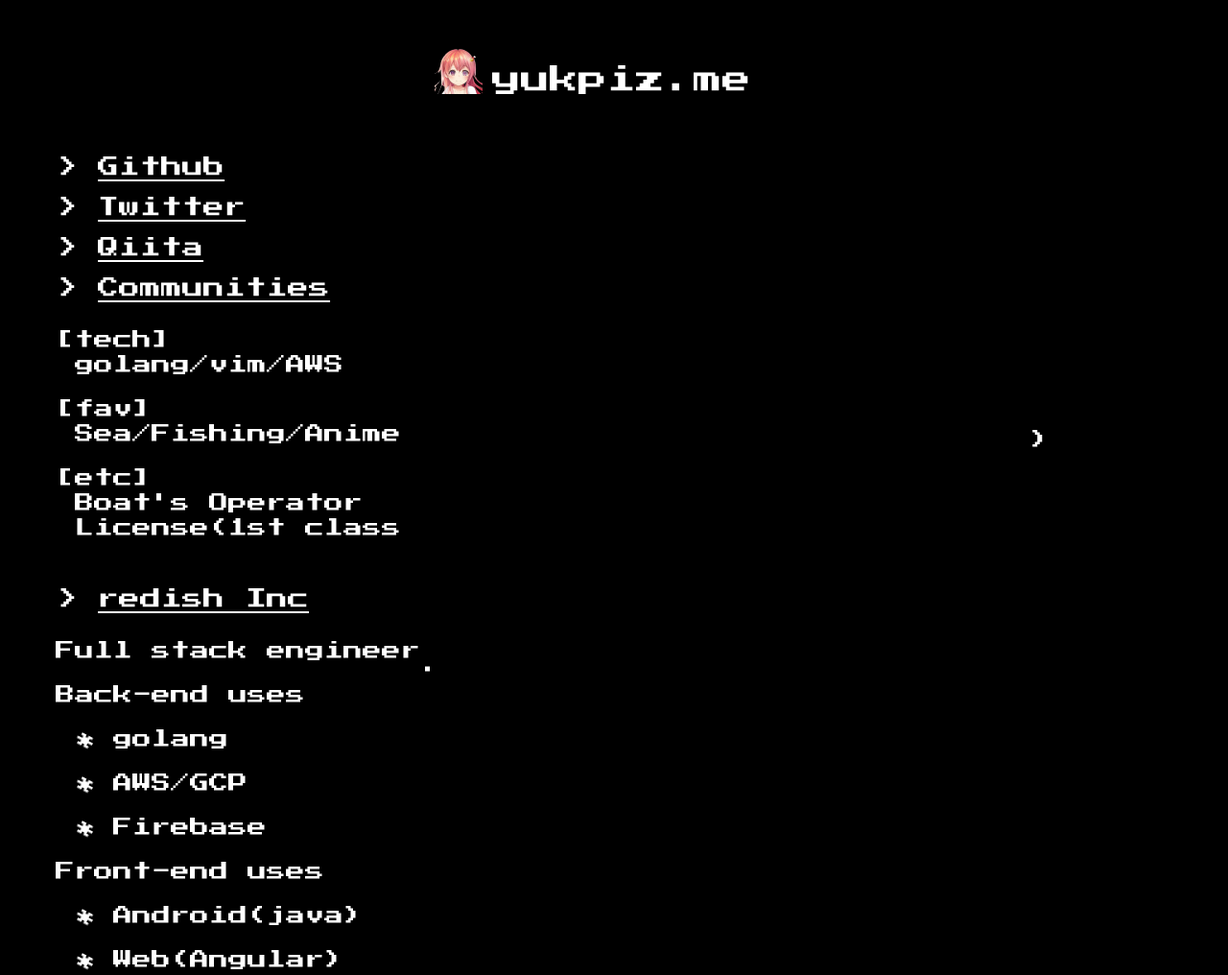
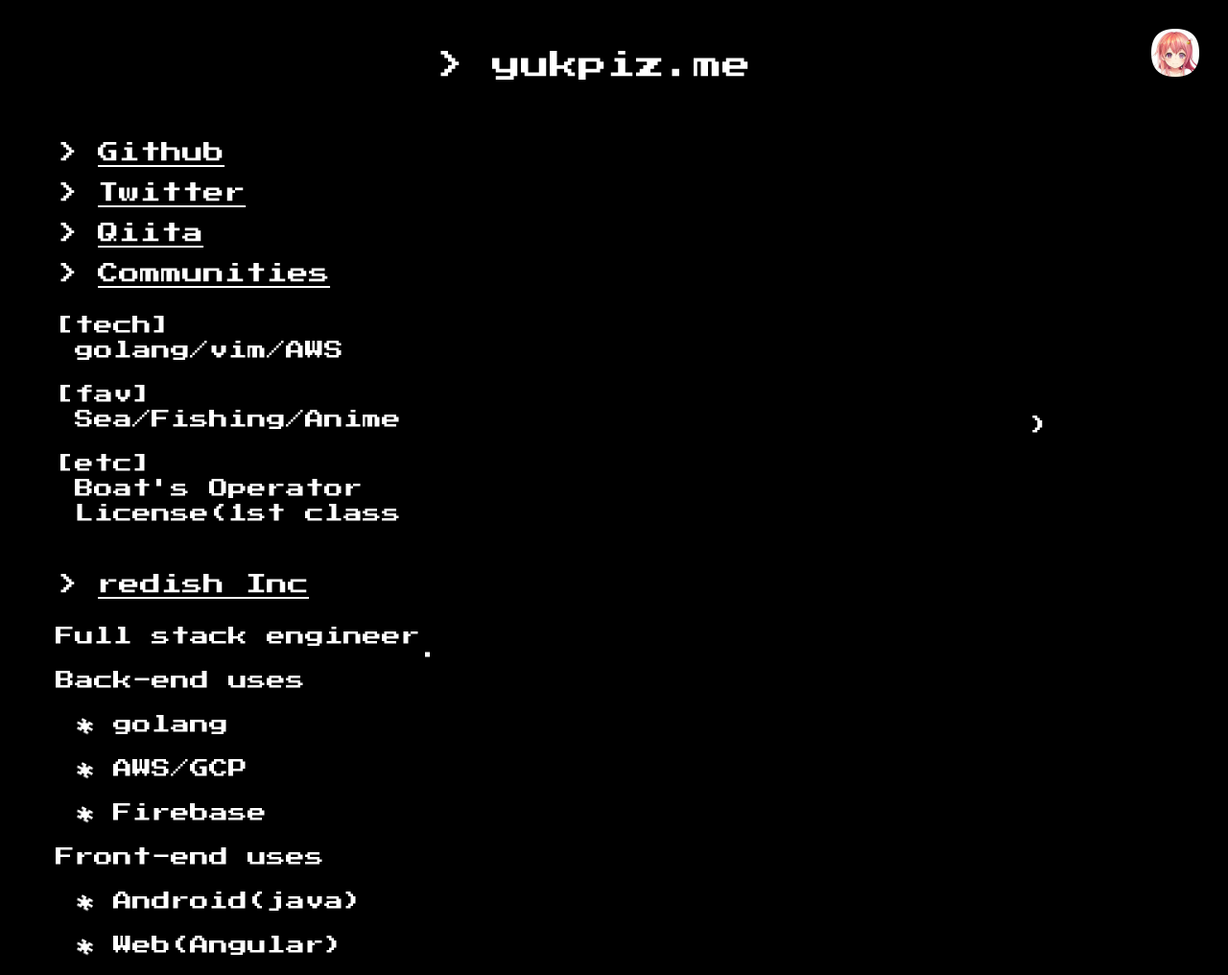
Before and after one commit to yukpiz/yukpiz.github.io, a plain HTML site: page index.html in a window 1280 px wide. Shown: the whole page at 96% size. Drawn offline with Linux system fonts and the light colour scheme.

Commit message:
Updated.

```diff
--- a/index.css
+++ b/index.css
@@ -11,7 +11,9 @@
 
 .icon {
   width: 50px;
-  margin-right: 10px;
+  position: fixed;
+  top: 30px;
+  right: 30px;
 }
 
 p {
--- a/index.html
+++ b/index.html
@@ -8,8 +8,9 @@
     <link rel="icon" href="favicon.ico" type="image/x-icon">
 </head>
 <body>
+    <img class="icon" src="yukpiz.jpg"/>
     <div class="title-area">
-        <span class="title"><img class="icon" src="yukpiz.png"/>yukpiz<span class="bound">.</span>me</span>
+        <span class="title"><span class="slide">&gt;</span>&nbsp;yukpiz<span class="bound">.</span>me</span>
         <span class="term_blink">&thinsp;&thinsp;&thinsp;</span>
     </div>
 
--- a/index_m.css
+++ b/index_m.css
@@ -1,6 +1,9 @@
 .icon {
-  width: 70px;
-  margin-right: 20px;
+  width: 120px;
+  position: fixed;
+  top: auto;
+  bottom: 30px;
+  right: 30px;
 }
 
 .content-area {
```
